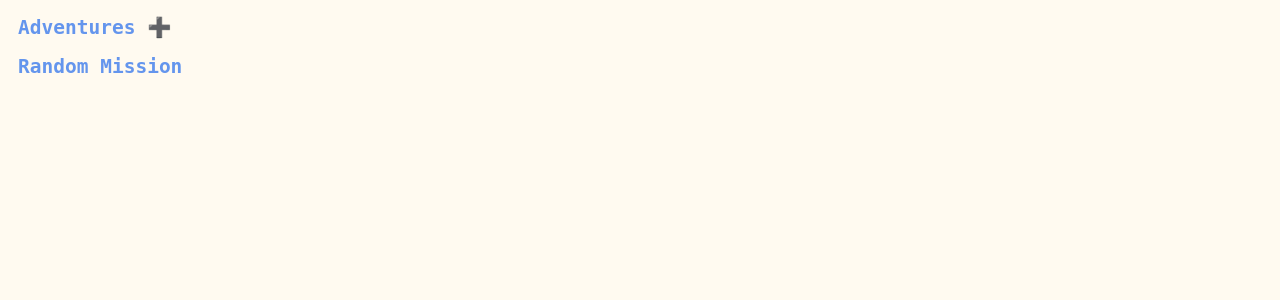
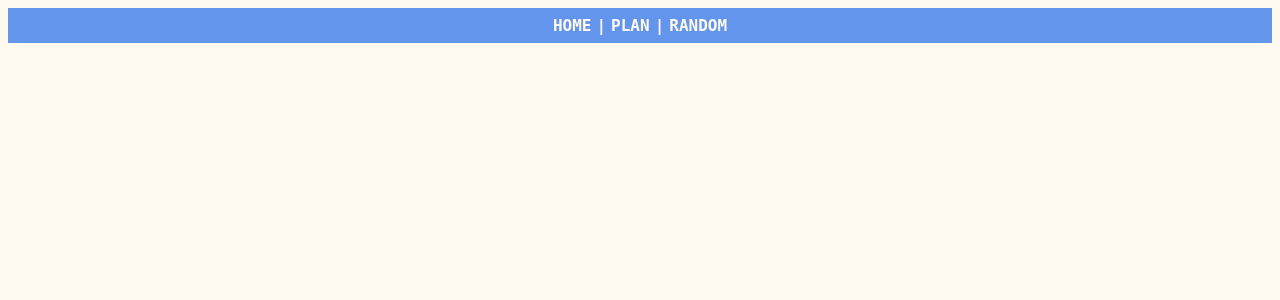
Before and after one commit to ctsag/embarc, a Django app: page / in a window 1280 px wide. Shown: the top 300 px of the page. Run offline with Django 5.2, Linux system fonts and the light colour scheme; data that the repository does not hold is empty.

Commit message:
Adding a topbar

```diff
--- a/embarc/adventures/static/style.css
+++ b/embarc/adventures/static/style.css
@@ -37,6 +37,23 @@ button {
     font-family: monospace;
     font-size: large;
     margin: 10px;
+}
+
+div.topbar {
+    align-items: center;
+    background-color: cornflowerblue;
+    display: flex;
+    gap: 5px;
+    height: 35px;
+    justify-content: center;
+    width: 100%;
+}
+
+div.topbar * {
+    color: floralwhite;
+    font-size: large;
+    font-weight: bold;
+    text-decoration: none;
 }
 
 h1, h2 {
--- a/embarc/adventures/templates/adventures.html
+++ b/embarc/adventures/templates/adventures.html
@@ -2,7 +2,6 @@
 {% load static %}
 {% block title %}Embarc :: Adventures{% endblock %}
 {% block content %}
-        <h2>Adventures <a class="icon" href="{% url 'adventure_add' %}" title="Add">➕</a></h2>
     {% for adventure in adventures %}
         <table class="views">
             <thead>
@@ -42,5 +41,4 @@
             </tfoot>
         </table>
     {% endfor %}
-        <a class="item" href="{% url 'mission_random' %}"><h2>Random Mission</h2></a>
 {% endblock %}
--- a/embarc/adventures/templates/base.html
+++ b/embarc/adventures/templates/base.html
@@ -7,6 +7,13 @@
         <link rel="stylesheet" href="{% static 'style.css' %}"/>
     </head>
     <body>
+        <div class="topbar">
+            <a class="icon" href="/">HOME</a>
+            <span>|</span>
+            <a class="icon" href="{% url 'adventure_add' %}">PLAN</a></span>
+            <span>|</span>
+            <a class="icon" href="{% url 'mission_random' %}">RANDOM</a></span>
+        </div>
         {% block content %}{% endblock %}
     </body>
 </html>
```
